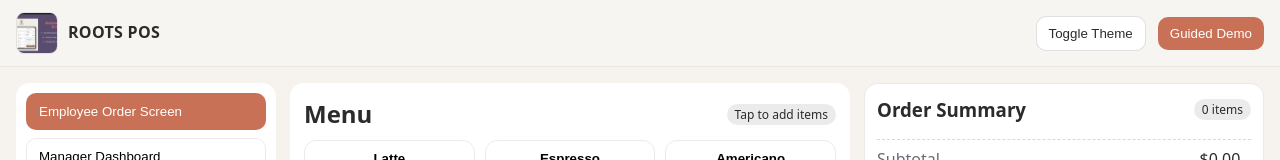
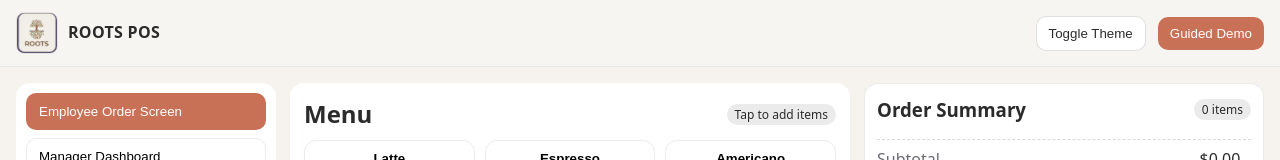
Before and after one commit to idhgyu/Roots-POS-System, a plain HTML site: page index.html in a window 1280 px wide. Shown: the top 160 px of the page. Drawn offline with Linux system fonts and the light colour scheme.

Commit message:
Update index.html

```diff
--- a/index.html
+++ b/index.html
@@ -57,7 +57,7 @@
 <body data-theme="light">
 <header>
   <div class="logoWrap">
-    <img src="B91CB7A8-4BB1-4364-9ED4-07DF64B9A40C.jpeg" alt="Roots logo">
+    <img src="roots-logo.png" alt="Roots logo">
     <div class="brandTitle">ROOTS POS</div>
   </div>
   <div class="sp"></div>
```
